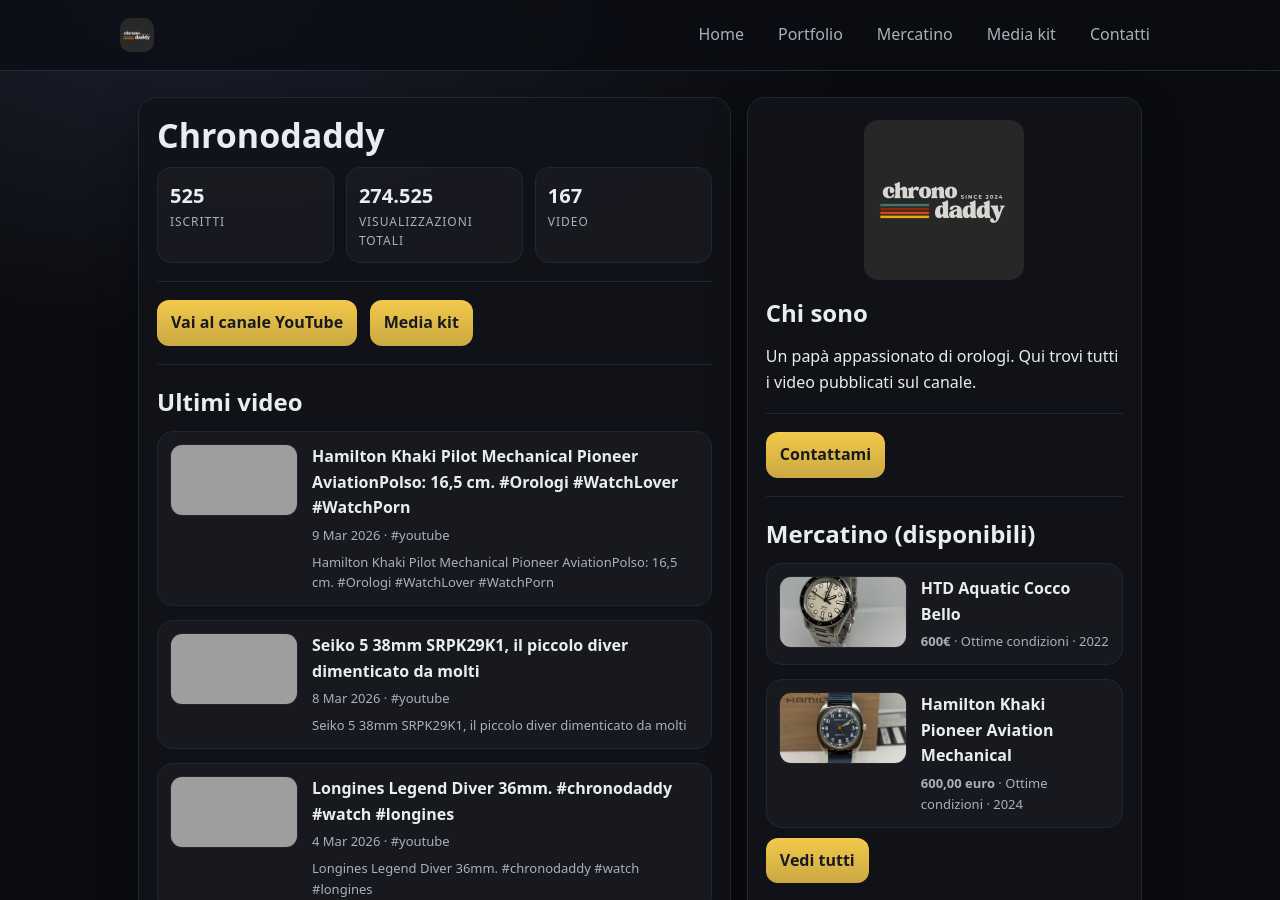
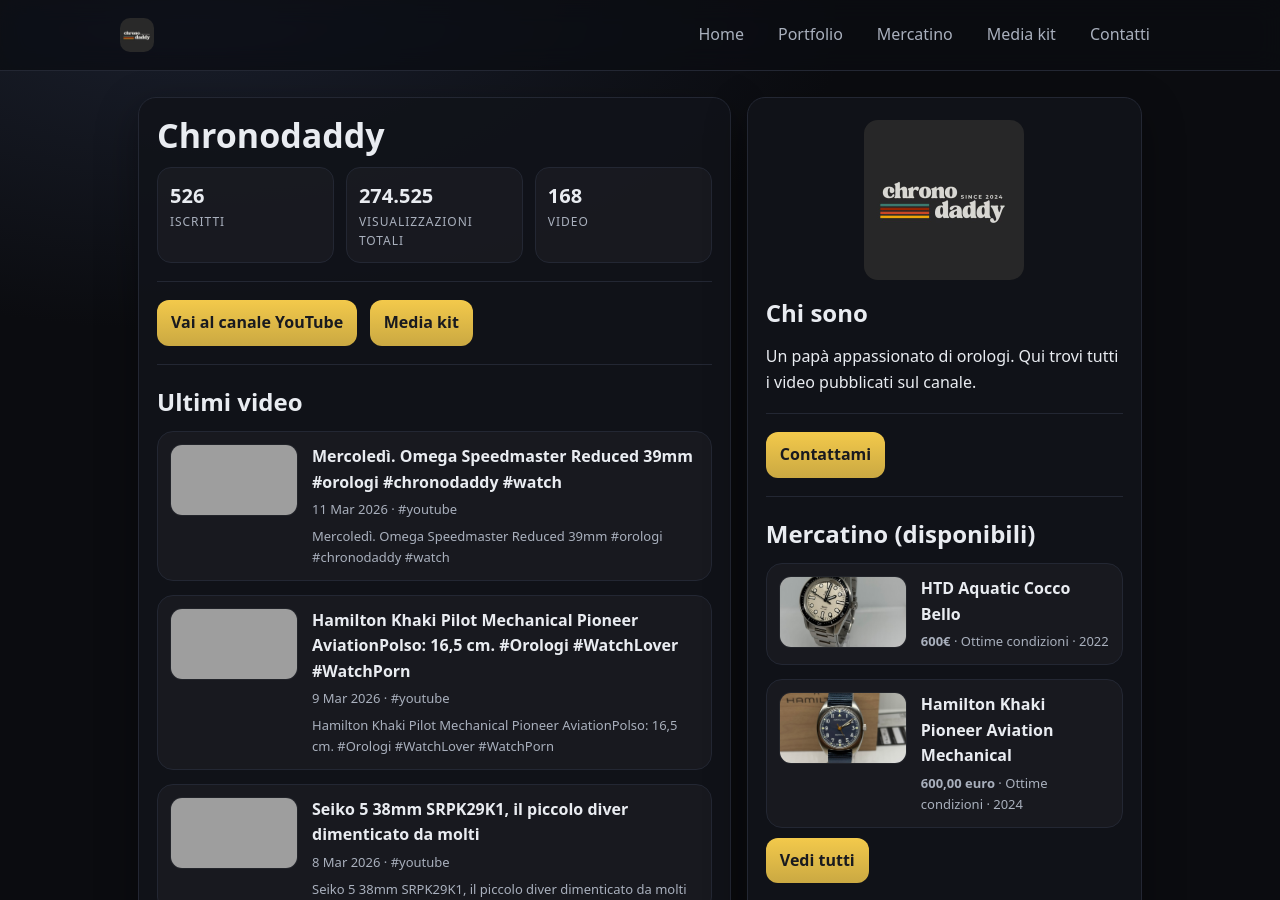
Before and after one commit to claudiostoduto/chronodaddy, a Jekyll site: the page built from index.md, in a window 1280 px wide and 900 px high, cut to the strip 0-900 px from the top of the window. Built offline with Jekyll 4.4.1, drawn with Linux system fonts in a browser that asks for light colours; some of the changed text lies outside the part shown; grey boxes are pictures that could not be loaded.

Commit message:
chore: add new YouTube posts

```diff
--- /dev/null
+++ b/_posts/2026-03-11-mercoled-omega-speedmaster-reduced-39mm-orologi-chronodaddy-watch.md
@@ -0,0 +1,14 @@
+---
+title: "Mercoledì. Omega Speedmaster Reduced 39mm #orologi #chronodaddy #watch"
+date: 2026-03-11
+videoId: "SSazjHTIk-8"
+youtubeUrl: "https://www.youtube.com/shorts/SSazjHTIk-8"
+thumbnail: "https://i4.ytimg.com/vi/SSazjHTIk-8/hqdefault.jpg"
+tags: [youtube]
+excerpt: "Mercoledì. Omega Speedmaster Reduced 39mm #orologi #chronodaddy #watch"
+---
+
+<!--
+Questo post è stato generato automaticamente.
+Puoi aggiungere tag più specifici (brand/modello/format) e una descrizione/contesto per renderlo un vero case study.
+-->
--- a/assets/channel-stats.json
+++ b/assets/channel-stats.json
@@ -1,6 +1,6 @@
 {
-  "subscribers": 525,
+  "subscribers": 526,
   "views": 274525,
-  "videos": 167,
-  "updatedAt": "2026-03-11T08:59:31.290Z"
+  "videos": 168,
+  "updatedAt": "2026-03-11T09:59:36.918Z"
 }
```
